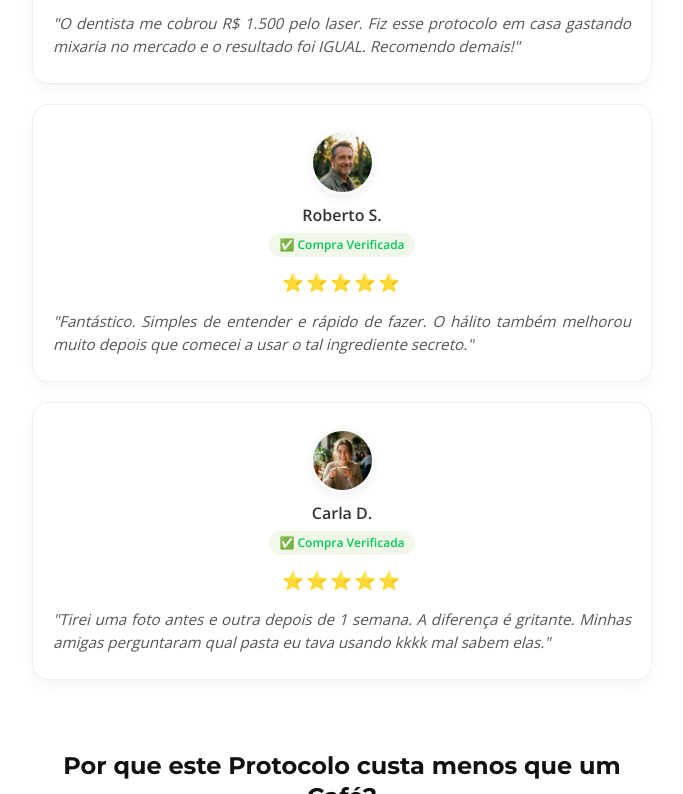
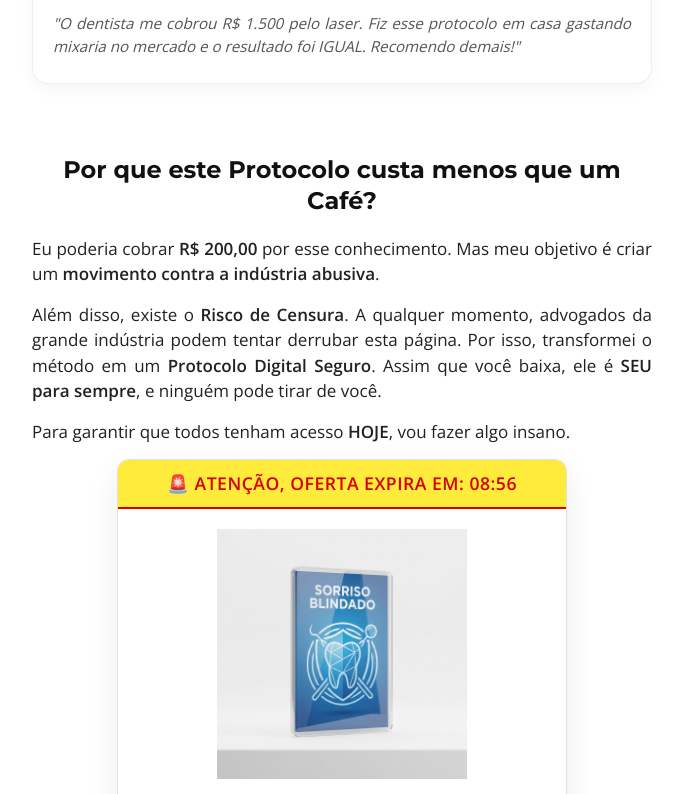
Before and after one commit to davicomercial2015-dot/dental, a plain HTML site: page index.html in a window 1280 px wide. Shown: the part 5385-6179 px from the top of the page, without its empty margins (298-981 px from the left). Drawn offline with nearby package versions, Linux system fonts and the light colour scheme.

Commit message:
Update: Trimmed testimonials, clean offer card, visual enhancements

```diff
--- a/index.html
+++ b/index.html
@@ -282,33 +282,7 @@
                         mixaria no mercado e o resultado foi IGUAL. Recomendo demais!"</p>
                 </div>
 
-                <!-- Card 4 -->
-                <div class="testimonial-card">
-                    <div class="testi-header">
-                        <img src="images/avatars/avatar_roberto.png" alt="Roberto" class="testi-avatar">
-                        <div class="testi-info">
-                            <span class="testi-name">Roberto S.</span>
-                            <span class="testi-verified">✅ Compra Verificada</span>
-                        </div>
-                    </div>
-                    <div class="testi-stars">⭐⭐⭐⭐⭐</div>
-                    <p class="testi-text">"Fantástico. Simples de entender e rápido de fazer. O hálito também melhorou
-                        muito depois que comecei a usar o tal ingrediente secreto."</p>
-                </div>
 
-                <!-- Card 5 -->
-                <div class="testimonial-card">
-                    <div class="testi-header">
-                        <img src="images/avatars/avatar_carla.png" alt="Carla" class="testi-avatar">
-                        <div class="testi-info">
-                            <span class="testi-name">Carla D.</span>
-                            <span class="testi-verified">✅ Compra Verificada</span>
-                        </div>
-                    </div>
-                    <div class="testi-stars">⭐⭐⭐⭐⭐</div>
-                    <p class="testi-text">"Tirei uma foto antes e outra depois de 1 semana. A diferença é gritante.
-                        Minhas amigas perguntaram qual pasta eu tava usando kkkk mal sabem elas."</p>
-                </div>
             </div>
 
         </div>
```
